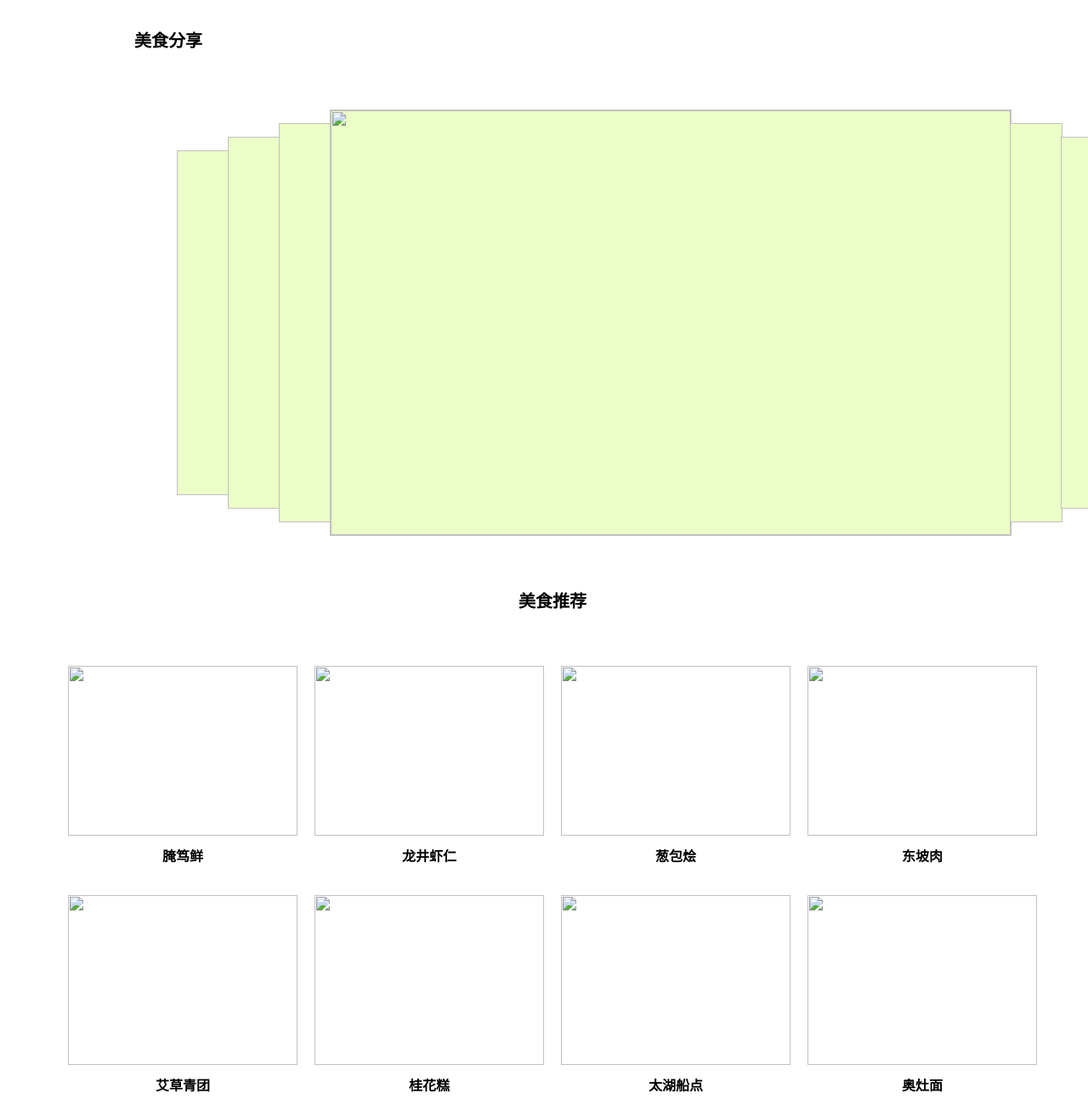
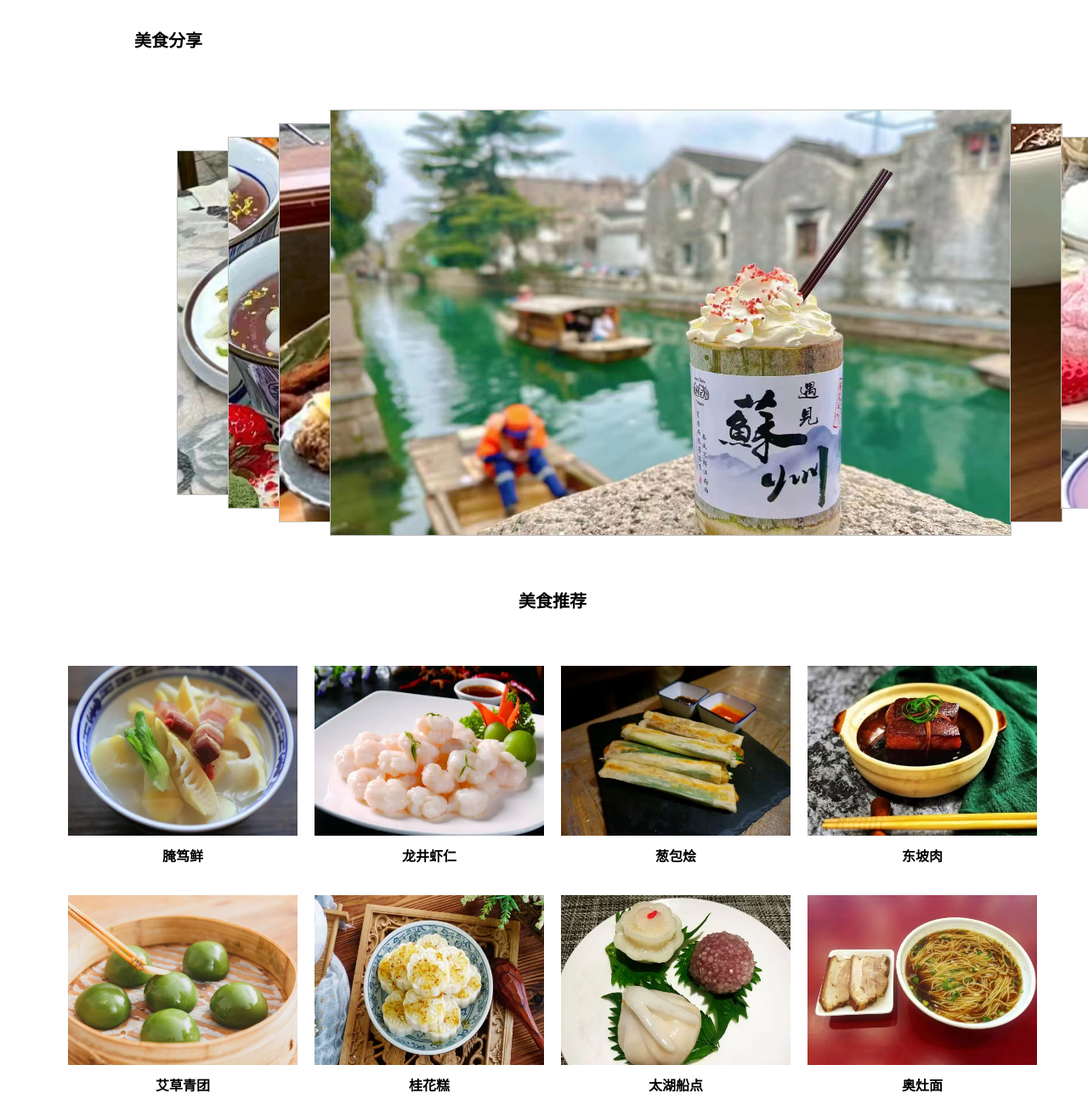
Before and after one commit to wang060502/jiangnan, a plain HTML site: page delicacies.html in a window 1280 px wide. Shown: the part 280-1587 px from the top of the page at 85% size. Drawn offline with nearby package versions, Linux system fonts and the light colour scheme; the site is published under a folder, as on GitHub Pages, so addresses that start at the root find nothing.

Commit message:
Update delicacies.html

```diff
--- a/delicacies.html
+++ b/delicacies.html
@@ -35,26 +35,26 @@
   <div class="bannerswiper">
     <!-- 图片展示 -->
     <div class="all">
-      <div style="background-image: url(/jiangnan/images/foods/3.jpg);">
-          <span></span><img src="/jiangnan/images/foods/3.jpg"/>
+      <div style="background-image: url(images/foods/3.jpg);">
+          <span></span><img src="images/foods/3.jpg"/>
       </div>
-      <div  style="background-image: url(/jiangnan/images/foods/1.jpg);">
-          <span></span><img src="/jiangnan/images/foods/1.jpg"/>
+      <div  style="background-image: url(images/foods/1.jpg);">
+          <span></span><img src="images/foods/1.jpg"/>
       </div>
-      <div  style="background-image: url(/jiangnan/images/foods/2.jpg);">
-          <span></span><img src="/jiangnan/images/foods/2.jpg"/>
+      <div  style="background-image: url(images/foods/2.jpg);">
+          <span></span><img src="images/foods/2.jpg"/>
       </div>
-      <div data-index="3" style="background-image: url(/jiangnan/images/foods/0.jpg);">
-          <span></span><img src="/jiangnan/images/foods/0.jpg"/>
+      <div data-index="3" style="background-image: url(images/foods/0.jpg);">
+          <span></span><img src="images/foods/0.jpg"/>
       </div>
-      <div  style="background-image: url(/jiangnan/images/foods/4.jpg);">
-          <span></span><img src="/jiangnan/images/foods/4.jpg"/>
+      <div  style="background-image: url(images/foods/4.jpg);">
+          <span></span><img src="images/foods/4.jpg"/>
       </div>
-      <div  style="background-image: url(/jiangnan/images/foods/5.jpg);">
-          <span></span><img src="/jiangnan/images/foods/5.jpg"/>
+      <div  style="background-image: url(images/foods/5.jpg);">
+          <span></span><img src="images/foods/5.jpg"/>
       </div>
-      <div  style="background-image: url(/jiangnan/images/foods/6.jpg);">
-          <span></span><img src="/jiangnan/images/foods/6.jpg"/>
+      <div  style="background-image: url(images/foods/6.jpg);">
+          <span></span><img src="images/foods/6.jpg"/>
       </div>
     </div>
   </div>
@@ -67,49 +67,49 @@
   <ul>
     <li>
       <div class="topimg">
-        <img src="/jiangnan/images/foods/ydx.webp" alt="">
+        <img src="images/foods/ydx.webp" alt="">
       </div>
       <div class="bottomtext">腌笃鲜</div>
     </li>
     <li>
       <div class="topimg">
-        <img src="/jiangnan/images/foods/ljxr.webp" alt="">
+        <img src="images/foods/ljxr.webp" alt="">
       </div>
       <div class="bottomtext">龙井虾仁</div>
     </li>
     <li>
       <div class="topimg">
-        <img src="/jiangnan/images/foods/cbh.webp" alt="">
+        <img src="images/foods/cbh.webp" alt="">
       </div>
       <div class="bottomtext">葱包烩</div>
     </li>
     <li>
       <div class="topimg">
-        <img src="/jiangnan/images/foods/dpr.webp" alt="">
+        <img src="images/foods/dpr.webp" alt="">
       </div>
       <div class="bottomtext">东坡肉</div>
     </li>
     <li>
       <div class="topimg">
-        <img src="/jiangnan/images/foods/acqt.webp" alt="">
+        <img src="images/foods/acqt.webp" alt="">
       </div>
       <div class="bottomtext">艾草青团</div>
     </li>
     <li>
       <div class="topimg">
-        <img src="/jiangnan/images/foods/ghg.webp" alt="">
+        <img src="images/foods/ghg.webp" alt="">
       </div>
       <div class="bottomtext">桂花糕</div>
     </li>
     <li>
       <div class="topimg">
-        <img src="/jiangnan/images/foods/thcd.webp" alt="">
+        <img src="images/foods/thcd.webp" alt="">
       </div>
       <div class="bottomtext">太湖船点</div>
     </li>
     <li>
       <div class="topimg">
-        <img src="/jiangnan/images/foods/azm.webp" alt="">
+        <img src="images/foods/azm.webp" alt="">
       </div>
       <div class="bottomtext">奥灶面</div>
     </li>
```
